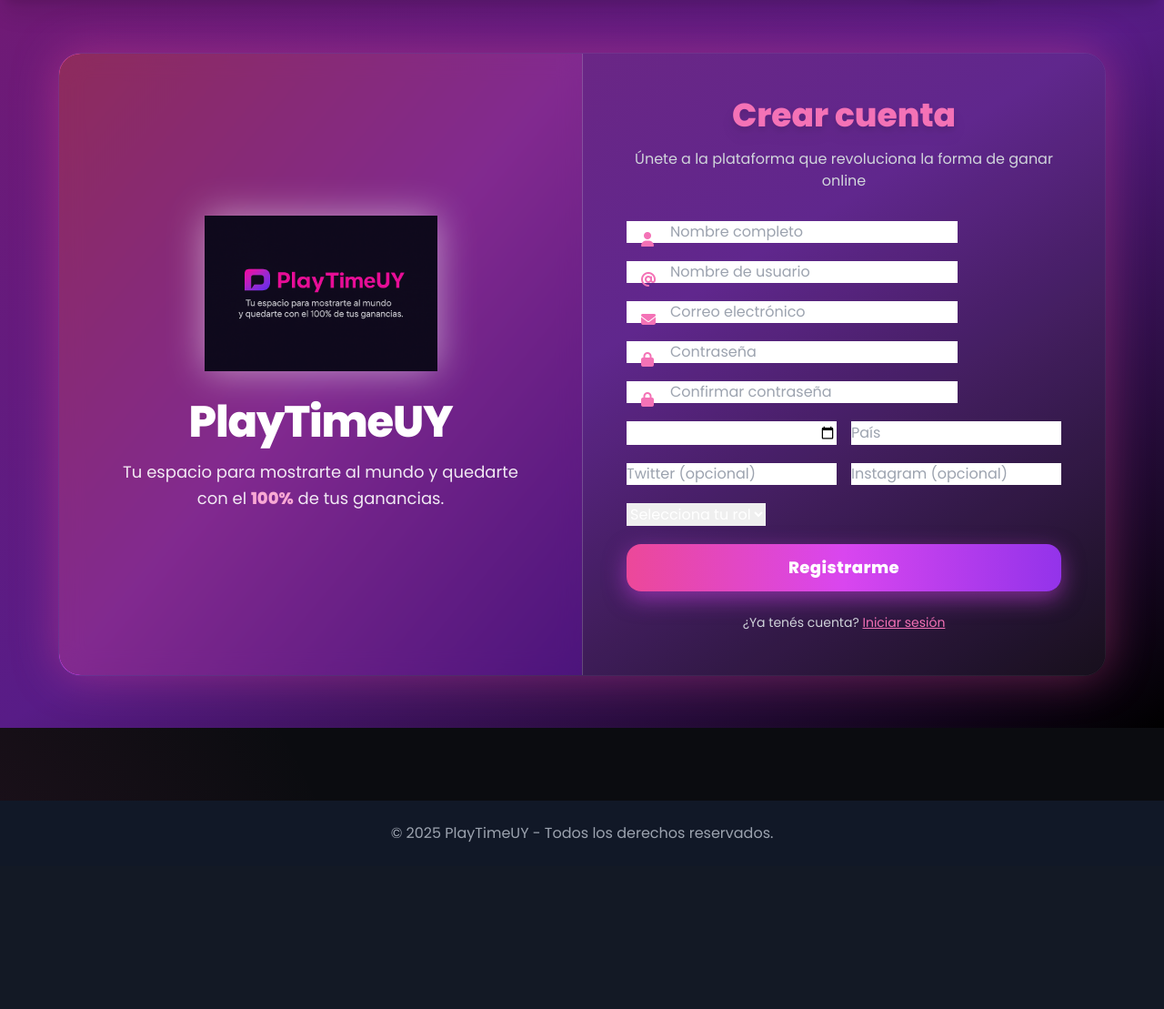
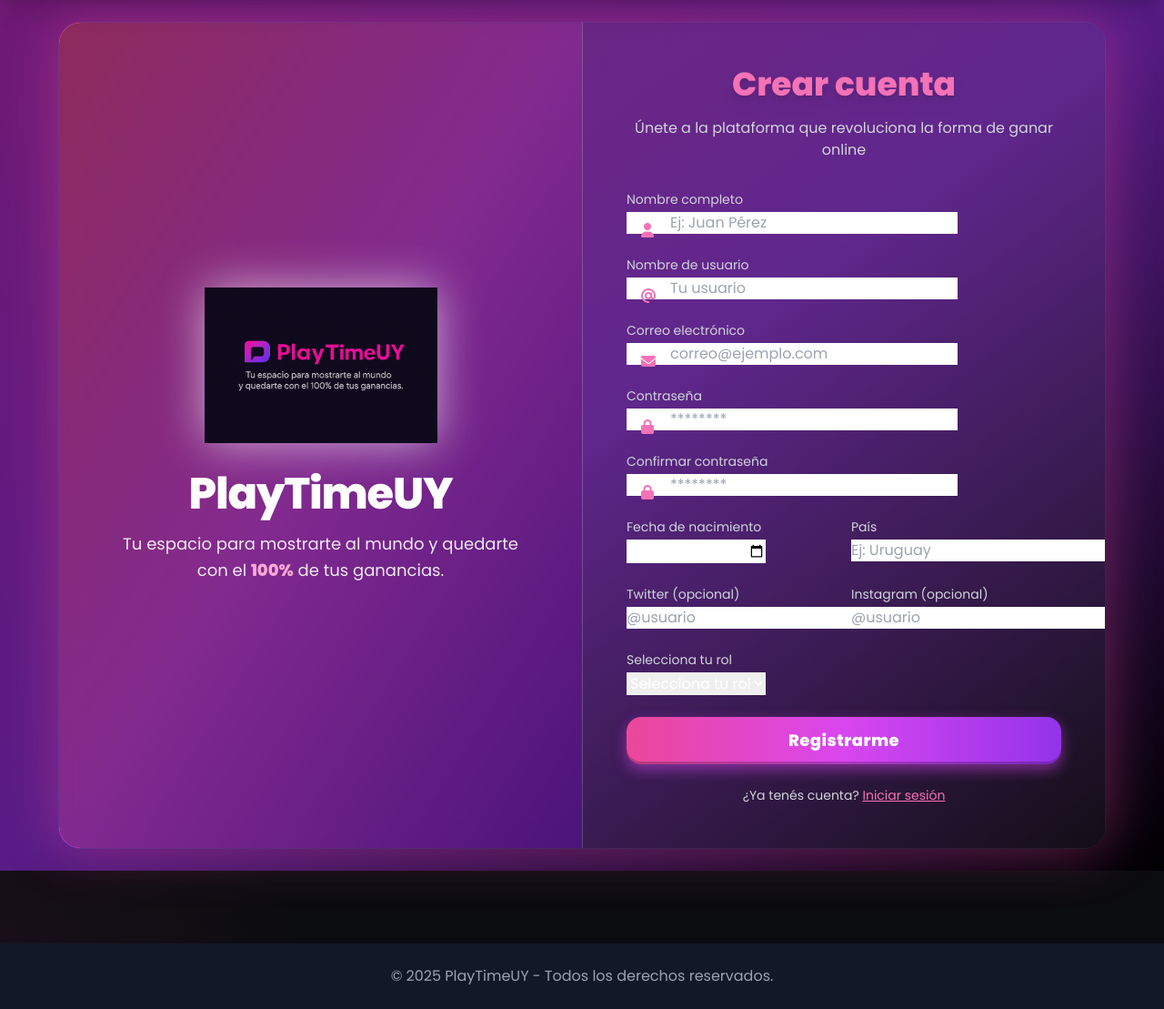
Before and after one commit to playtimegaby23-dev/playtimeuy, a Flask app: page /register in a window 1280 px wide. Shown: the part 57-1166 px from the top of the page at 91% size. Before the commit the page ends 983 px from the top, so only its background shows below. Run offline with Flask 3, Linux system fonts and the light colour scheme; some libraries are stand-ins or nearby versions.

Commit message:
Actualización completa del proyecto

```diff
--- a/app/templates/register.html
+++ b/app/templates/register.html
@@ -4,13 +4,13 @@
 {% block content %}
 <div class="min-h-screen bg-gradient-to-br from-fuchsia-900 via-purple-900 to-black flex items-center justify-center p-6">
 
-  <div class="flex flex-col lg:flex-row w-full max-w-6xl rounded-3xl overflow-hidden border border-white/10 shadow-[0_0_50px_rgba(236,72,153,0.4)] animate-fadeIn">
+  <div class="flex flex-col lg:flex-row w-full max-w-6xl rounded-3xl overflow-hidden border border-white/10 shadow-[0_0_60px_rgba(236,72,153,0.4)] animate-fadeIn">
 
     <!-- Panel Izquierdo -->
     <div class="hidden lg:flex lg:w-1/2 bg-gradient-to-br from-pink-500 via-fuchsia-500 to-purple-700 items-center justify-center relative">
       <div class="absolute inset-0 bg-black/40 backdrop-blur-md rounded-l-3xl"></div>
       <div class="z-10 text-center p-8">
-        <img src="{{ url_for('static', filename='img/Registro.png') }}" class="w-64 mx-auto mb-8 drop-shadow-[0_0_20px_rgba(255,255,255,0.5)]">
+        <img src="{{ url_for('static', filename='img/Registro.png') }}" class="w-64 mx-auto mb-8 drop-shadow-[0_0_25px_rgba(255,255,255,0.6)]">
         <h1 class="text-5xl font-extrabold text-white tracking-tight">PlayTimeUY</h1>
         <p class="text-lg text-white/90 mt-4 max-w-md mx-auto leading-relaxed">
           Tu espacio para mostrarte al mundo y quedarte con el <span class="font-bold text-pink-300">100%</span> de tus ganancias.
@@ -40,53 +40,81 @@
         {% endif %}
       {% endwith %}
 
-      <form method="POST" class="space-y-5" id="registroForm" novalidate>
+      <form method="POST" class="space-y-6" id="registroForm" novalidate>
 
         <!-- Nombre completo -->
-        <div class="group relative animate-fadeUp" style="animation-delay:0.1s">
-          <i class="fas fa-user absolute top-3 left-4 text-pink-400"></i>
-          <input type="text" name="full_name" placeholder="Nombre completo" required class="input-field pl-12">
+        <div class="relative group animate-fadeUp" style="animation-delay:0.1s">
+          <label class="block text-sm text-gray-300 mb-1">Nombre completo</label>
+          <div class="relative">
+            <i class="fas fa-user absolute top-3 left-4 text-pink-400 group-focus-within:text-white transition"></i>
+            <input type="text" name="full_name" placeholder="Ej: Juan Pérez" required class="input-modern pl-12">
+          </div>
         </div>
 
         <!-- Usuario -->
-        <div class="group relative animate-fadeUp" style="animation-delay:0.2s">
-          <i class="fas fa-at absolute top-3 left-4 text-pink-400"></i>
-          <input type="text" name="username" placeholder="Nombre de usuario" required class="input-field pl-12">
+        <div class="relative group animate-fadeUp" style="animation-delay:0.2s">
+          <label class="block text-sm text-gray-300 mb-1">Nombre de usuario</label>
+          <div class="relative">
+            <i class="fas fa-at absolute top-3 left-4 text-pink-400 group-focus-within:text-white transition"></i>
+            <input type="text" name="username" placeholder="Tu usuario" required class="input-modern pl-12">
+          </div>
         </div>
 
         <!-- Email -->
-        <div class="group relative animate-fadeUp" style="animation-delay:0.3s">
-          <i class="fas fa-envelope absolute top-3 left-4 text-pink-400"></i>
-          <input type="email" name="email" placeholder="Correo electrónico" required class="input-field pl-12">
+        <div class="relative group animate-fadeUp" style="animation-delay:0.3s">
+          <label class="block text-sm text-gray-300 mb-1">Correo electrónico</label>
+          <div class="relative">
+            <i class="fas fa-envelope absolute top-3 left-4 text-pink-400 group-focus-within:text-white transition"></i>
+            <input type="email" name="email" placeholder="correo@ejemplo.com" required class="input-modern pl-12">
+          </div>
         </div>
 
         <!-- Contraseña -->
-        <div class="group relative animate-fadeUp" style="animation-delay:0.4s">
-          <i class="fas fa-lock absolute top-3 left-4 text-pink-400"></i>
-          <input type="password" name="password" placeholder="Contraseña" required class="input-field pl-12">
+        <div class="relative group animate-fadeUp" style="animation-delay:0.4s">
+          <label class="block text-sm text-gray-300 mb-1">Contraseña</label>
+          <div class="relative">
+            <i class="fas fa-lock absolute top-3 left-4 text-pink-400 group-focus-within:text-white transition"></i>
+            <input type="password" name="password" placeholder="********" required class="input-modern pl-12">
+          </div>
         </div>
 
         <!-- Confirmar contraseña -->
-        <div class="group relative animate-fadeUp" style="animation-delay:0.5s">
-          <i class="fas fa-lock absolute top-3 left-4 text-pink-400"></i>
-          <input type="password" name="confirm_password" placeholder="Confirmar contraseña" required class="input-field pl-12">
+        <div class="relative group animate-fadeUp" style="animation-delay:0.5s">
+          <label class="block text-sm text-gray-300 mb-1">Confirmar contraseña</label>
+          <div class="relative">
+            <i class="fas fa-lock absolute top-3 left-4 text-pink-400 group-focus-within:text-white transition"></i>
+            <input type="password" name="confirm_password" placeholder="********" required class="input-modern pl-12">
+          </div>
         </div>
 
         <!-- Fecha y país -->
-        <div class="grid grid-cols-2 gap-4 animate-fadeUp" style="animation-delay:0.6s">
-          <input type="date" name="dob" required class="input-field">
-          <input type="text" name="country" placeholder="País" required class="input-field">
+        <div class="grid grid-cols-1 md:grid-cols-2 gap-4 animate-fadeUp" style="animation-delay:0.6s">
+          <div>
+            <label class="block text-sm text-gray-300 mb-1">Fecha de nacimiento</label>
+            <input type="date" name="dob" required class="input-modern">
+          </div>
+          <div>
+            <label class="block text-sm text-gray-300 mb-1">País</label>
+            <input type="text" name="country" placeholder="Ej: Uruguay" required class="input-modern">
+          </div>
         </div>
 
         <!-- Redes -->
-        <div class="grid grid-cols-2 gap-4 animate-fadeUp" style="animation-delay:0.7s">
-          <input type="text" name="twitter" placeholder="Twitter (opcional)" class="input-field">
-          <input type="text" name="instagram" placeholder="Instagram (opcional)" class="input-field">
+        <div class="grid grid-cols-1 md:grid-cols-2 gap-4 animate-fadeUp" style="animation-delay:0.7s">
+          <div>
+            <label class="block text-sm text-gray-300 mb-1">Twitter (opcional)</label>
+            <input type="text" name="twitter" placeholder="@usuario" class="input-modern">
+          </div>
+          <div>
+            <label class="block text-sm text-gray-300 mb-1">Instagram (opcional)</label>
+            <input type="text" name="instagram" placeholder="@usuario" class="input-modern">
+          </div>
         </div>
 
         <!-- Rol -->
         <div class="animate-fadeUp" style="animation-delay:0.8s">
-          <select name="role" required class="input-field">
+          <label class="block text-sm text-gray-300 mb-1">Selecciona tu rol</label>
+          <select name="role" required class="input-modern">
             <option value="" disabled selected>Selecciona tu rol</option>
             <option value="creator">Creador/a</option>
             <option value="buyer">Comprador/a</option>
@@ -96,7 +124,7 @@
 
         <!-- Botón -->
         <div class="animate-fadeUp" style="animation-delay:0.9s">
-          <button type="submit" class="btn-gradient w-full py-3 text-lg font-bold rounded-2xl tracking-wide">
+          <button type="submit" class="btn-3d w-full py-3 text-lg font-bold rounded-2xl tracking-wide">
             Registrarme
           </button>
         </div>
@@ -111,6 +139,7 @@
 </div>
 
 <style>
+/* Animaciones */
 @keyframes fadeIn {0% {opacity:0; transform:translateY(20px);} 100% {opacity:1; transform:translateY(0);}}
 @keyframes fadeUp {0% {opacity:0; transform:translateY(15px);} 100% {opacity:1; transform:translateY(0);}}
 @keyframes slideIn {0% {opacity:0; transform:translateX(-20px);} 100% {opacity:1; transform:translateX(0);}}
@@ -119,22 +148,32 @@
 .animate-fadeUp { animation: fadeUp .6s ease-out forwards; }
 .animate-slideIn { animation: slideIn .5s ease-out forwards; }
 
-.input-field {
-  @apply w-full px-4 py-3 rounded-xl bg-white/10 border border-white/20
-         text-white placeholder-gray-300 focus:outline-none focus:ring-2
-         focus:ring-pink-500 focus:bg-white/20 transition duration-300 ease-in-out shadow-lg;
+/* Inputs modernos */
+.input-modern {
+  @apply w-full px-4 py-3 rounded-xl bg-white/10 border border-transparent
+         text-white placeholder-gray-400 focus:outline-none focus:ring-2
+         focus:ring-pink-500 transition duration-300 ease-in-out;
+  box-shadow: inset 0 -2px 0 rgba(255,255,255,0.1);
 }
-.input-field:focus { box-shadow: 0 0 15px rgba(236,72,153,0.6); }
+.input-modern:focus {
+  background: rgba(255,255,255,0.08);
+  box-shadow: 0 0 15px rgba(236,72,153,0.6), inset 0 -2px 0 #ec4899;
+}
 
-.btn-gradient {
+/* Botón 3D */
+.btn-3d {
   background: linear-gradient(90deg, #ec4899, #d946ef, #9333ea);
-  box-shadow: 0 8px 25px rgba(217,70,239,0.5);
+  box-shadow: 0 6px 15px rgba(217,70,239,0.5), inset 0 -3px 0 rgba(0,0,0,0.2);
   transition: all 0.3s ease;
 }
-.btn-gradient:hover {
+.btn-3d:hover {
+  transform: translateY(-2px);
   background: linear-gradient(90deg, #f472b6, #e879f9, #a855f7);
-  transform: translateY(-2px);
-  box-shadow: 0 10px 30px rgba(217,70,239,0.7);
+  box-shadow: 0 10px 25px rgba(217,70,239,0.7);
+}
+.btn-3d:active {
+  transform: translateY(2px);
+  box-shadow: 0 3px 10px rgba(217,70,239,0.4) inset;
 }
 </style>
 
```
Also changed, not shown: app/static/js/registro.Js (+94 -57 lines).
